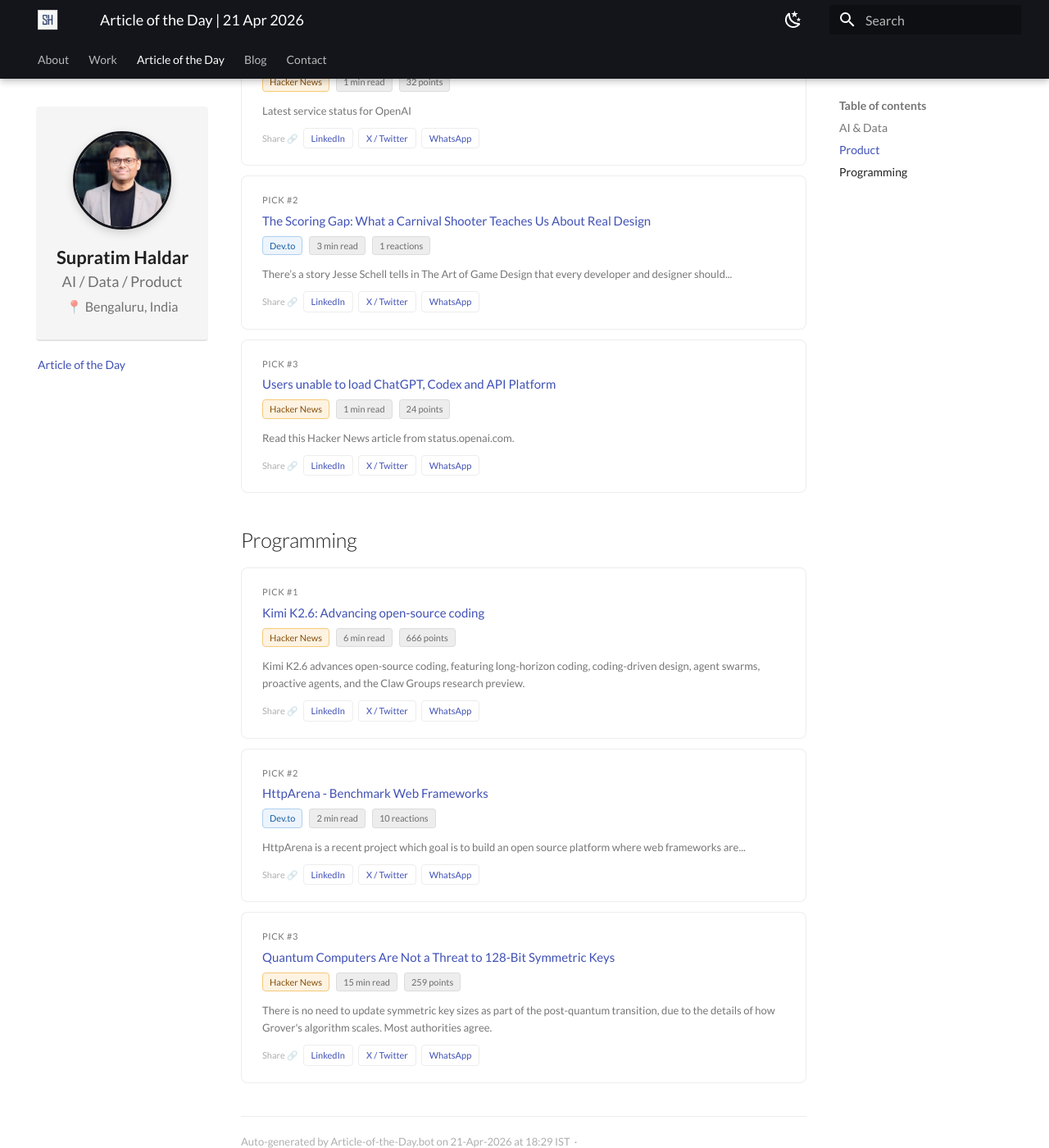
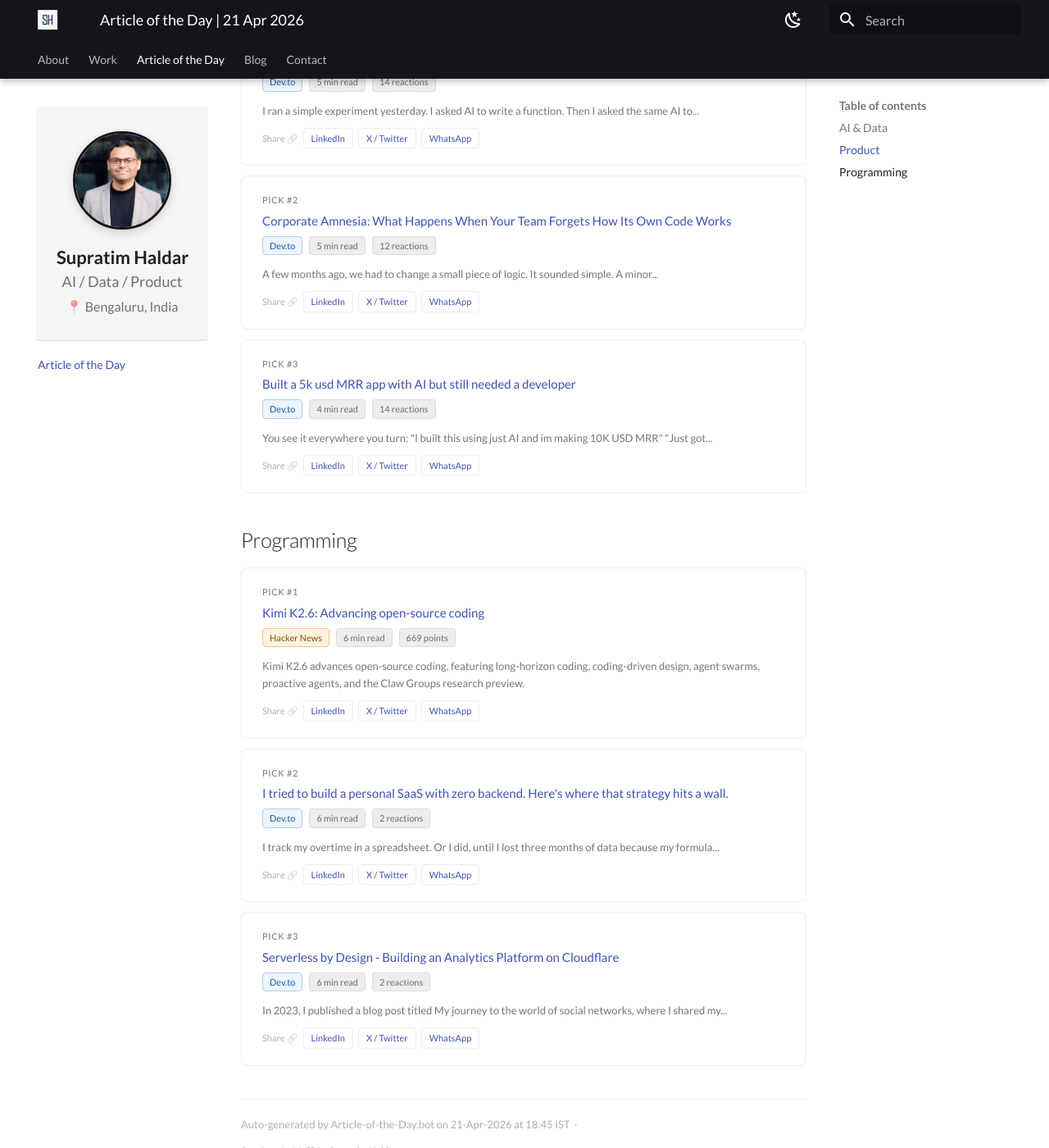
Before and after one commit to SupratimH/supratimh.github.io, an MkDocs documentation site: the page built from docs/article_of_the_day/index.md, in a window 1280 px wide and 1400 px high, scrolled down 1077 px. Shown: the whole window at 82% size. Built offline with MkDocs 1.6.1 and Material for MkDocs 9.7.7, drawn with Linux system fonts in a browser that asks for light colours.

Commit message:
ArticleBot chore: articles 2026-04-21

```diff
--- a/docs/article_of_the_day/index.md
+++ b/docs/article_of_the_day/index.md
@@ -98,25 +98,25 @@
 
 <div class="aotd-card" id="pick-1-product">
   <div class="aotd-rank">Pick #1</div>
-  <a class="aotd-title" href="https://status.openai.com/history" target="_blank" rel="noopener">
-    ChatGPT and Codex Down
+  <a class="aotd-title" href="https://dev.to/harsh2644/i-asked-ai-to-review-its-own-code-it-gave-itself-1010-5b7n" target="_blank" rel="noopener">
+    I Asked AI to Review Its Own Code. It Gave Itself 10/10.
   </a>
   <div class="aotd-meta">
-    <span class="aotd-badge aotd-badge--hn">Hacker News</span>
-    <span class="aotd-badge">1 min read</span>
-    <span class="aotd-badge">32 points</span>
+    <span class="aotd-badge aotd-badge--devto">Dev.to</span>
+    <span class="aotd-badge">5 min read</span>
+    <span class="aotd-badge">14 reactions</span>
   </div>
-  <p class="aotd-summary">Latest service status for OpenAI</p>
+  <p class="aotd-summary">I ran a simple experiment yesterday.  I asked AI to write a function. Then I asked the same AI to...</p>
   <div class="aotd-share">
     <span class="aotd-share-label">Share 🔗</span>
     <a class="aotd-share-btn aotd-share-btn--li"
-       href="https://www.linkedin.com/sharing/share-offsite/?url=https%3A//supratimh.github.io/article_of_the_day/%23pick-1-product&summary=Today%27s%20read%20@%20%22ChatGPT%20and%20Codex%20Down%22%3A%20Latest%20service%20status%20for%20OpenAI"
+       href="https://www.linkedin.com/sharing/share-offsite/?url=https%3A//supratimh.github.io/article_of_the_day/%23pick-1-product&summary=Today%27s%20read%20@%20%22I%20Asked%20AI%20to%20Review%20Its%20Own%20Code.%20It%20Gave%20Itself%2010/10.%22%3A%20I%20ran%20a%20simple%20experiment%20yesterday.%20%20I%20asked%20AI%20to%20write%20a%20function.%20Then%20I%20asked%20the%20same%20AI%20to..."
        target="_blank" rel="noopener">LinkedIn</a>
     <a class="aotd-share-btn aotd-share-btn--x"
-       href="https://x.com/intent/tweet?text=Today%27s%20read%20@%20%22ChatGPT%20and%20Codex%20Down%22%3A%20Latest%20service%20status%20for%20OpenAI&url=https%3A//supratimh.github.io/article_of_the_day/%23pick-1-product"
+       href="https://x.com/intent/tweet?text=Today%27s%20read%20@%20%22I%20Asked%20AI%20to%20Review%20Its%20Own%20Code.%20It%20Gave%20Itself%2010/10.%22%3A%20I%20ran%20a%20simple%20experiment%20yesterday.%20%20I%20asked%20AI%20to%20write%20a%20function.%20Then%20I%20asked%20the%20same%20AI%20to...&url=https%3A//supratimh.github.io/article_of_the_day/%23pick-1-product"
        target="_blank" rel="noopener">X / Twitter</a>
     <a class="aotd-share-btn aotd-share-btn--wa"
-       href="https://wa.me/?text=Today%27s%20read%20@%20%22ChatGPT%20and%20Codex%20Down%22%3A%20Latest%20service%20status%20for%20OpenAI%0A%0Ahttps%3A//supratimh.github.io/article_of_the_day/%23pick-1-product"
+       href="https://wa.me/?text=Today%27s%20read%20@%20%22I%20Asked%20AI%20to%20Review%20Its%20Own%20Code.%20It%20Gave%20Itself%2010/10.%22%3A%20I%20ran%20a%20simple%20experiment%20yesterday.%20%20I%20asked%20AI%20to%20write%20a%20function.%20Then%20I%20asked%20the%20same%20AI%20to...%0A%0Ahttps%3A//supratimh.github.io/article_of_the_day/%23pick-1-product"
        target="_blank" rel="noopener">WhatsApp</a>
   </div>
 </div>
@@ -124,25 +124,25 @@
 
 <div class="aotd-card" id="pick-2-product">
   <div class="aotd-rank">Pick #2</div>
-  <a class="aotd-title" href="https://dev.to/sam_novak_574b07811e18495/the-scoring-gap-what-a-carnival-shooter-teaches-us-about-real-design-3k2c" target="_blank" rel="noopener">
-    The Scoring Gap: What a Carnival Shooter Teaches Us About Real Design
+  <a class="aotd-title" href="https://dev.to/gavincettolo/corporate-amnesia-what-happens-when-your-team-forgets-how-its-own-code-works-ma8" target="_blank" rel="noopener">
+    Corporate Amnesia: What Happens When Your Team Forgets How Its Own Code Works
   </a>
   <div class="aotd-meta">
     <span class="aotd-badge aotd-badge--devto">Dev.to</span>
-    <span class="aotd-badge">3 min read</span>
-    <span class="aotd-badge">1 reactions</span>
+    <span class="aotd-badge">5 min read</span>
+    <span class="aotd-badge">12 reactions</span>
   </div>
-  <p class="aotd-summary">There’s a story Jesse Schell tells in The Art of Game Design that every developer and designer should...</p>
+  <p class="aotd-summary">A few months ago, we had to change a small piece of logic.  It sounded simple. A minor...</p>
   <div class="aotd-share">
     <span class="aotd-share-label">Share 🔗</span>
     <a class="aotd-share-btn aotd-share-btn--li"
-       href="https://www.linkedin.com/sharing/share-offsite/?url=https%3A//supratimh.github.io/article_of_the_day/%23pick-2-product&summary=Today%27s%20read%20@%20%22The%20Scoring%20Gap%3A%20What%20a%20Carnival%20Shooter%20Teaches%20Us%20About%20Real%20Design%22%3A%20There%E2%80%99s%20a%20story%20Jesse%20Schell%20tells%20in%20The%20Art%20of%20Game%20Design%20that%20every%20developer%20and%20designer%20should..."
+       href="https://www.linkedin.com/sharing/share-offsite/?url=https%3A//supratimh.github.io/article_of_the_day/%23pick-2-product&summary=Today%27s%20read%20@%20%22Corporate%20Amnesia%3A%20What%20Happens%20When%20Your%20Team%20Forgets%20How%20Its%20Own%20Code%20Works%22%3A%20A%20few%20months%20ago%2C%20we%20had%20to%20change%20a%20small%20piece%20of%20logic.%20%20It%20sounded%20simple.%20A%20minor..."
        target="_blank" rel="noopener">LinkedIn</a>
     <a class="aotd-share-btn aotd-share-btn--x"
-       href="https://x.com/intent/tweet?text=Today%27s%20read%20@%20%22The%20Scoring%20Gap%3A%20What%20a%20Carnival%20Shooter%20Teaches%20Us%20About%20Real%20Design%22%3A%20There%E2%80%99s%20a%20story%20Jesse%20Schell%20tells%20in%20The%20Art%20of%20Game%20Design%20that%20every%20developer%20and%20designer%20should...&url=https%3A//supratimh.github.io/article_of_the_day/%23pick-2-product"
+       href="https://x.com/intent/tweet?text=Today%27s%20read%20@%20%22Corporate%20Amnesia%3A%20What%20Happens%20When%20Your%20Team%20Forgets%20How%20Its%20Own%20Code%20Works%22%3A%20A%20few%20months%20ago%2C%20we%20had%20to%20change%20a%20small%20piece%20of%20logic.%20%20It%20sounded%20simple.%20A%20minor...&url=https%3A//supratimh.github.io/article_of_the_day/%23pick-2-product"
        target="_blank" rel="noopener">X / Twitter</a>
     <a class="aotd-share-btn aotd-share-btn--wa"
-       href="https://wa.me/?text=Today%27s%20read%20@%20%22The%20Scoring%20Gap%3A%20What%20a%20Carnival%20Shooter%20Teaches%20Us%20About%20Real%20Design%22%3A%20There%E2%80%99s%20a%20story%20Jesse%20Schell%20tells%20in%20The%20Art%20of%20Game%20Design%20that%20every%20developer%20and%20designer%20should...%0A%0Ahttps%3A//supratimh.github.io/article_of_the_day/%23pick-2-product"
+       href="https://wa.me/?text=Today%27s%20read%20@%20%22Corporate%20Amnesia%3A%20What%20Happens%20When%20Your%20Team%20Forgets%20How%20Its%20Own%20Code%20Works%22%3A%20A%20few%20months%20ago%2C%20we%20had%20to%20change%20a%20small%20piece%20of%20logic.%20%20It%20sounded%20simple.%20A%20minor...%0A%0Ahttps%3A//supratimh.github.io/article_of_the_day/%23pick-2-product"
        target="_blank" rel="noopener">WhatsApp</a>
   </div>
 </div>
@@ -150,25 +150,25 @@
 
 <div class="aotd-card" id="pick-3-product">
   <div class="aotd-rank">Pick #3</div>
-  <a class="aotd-title" href="https://status.openai.com/incidents/01KPNN2V2SMP3TAN3MCJK87W50" target="_blank" rel="noopener">
-    Users unable to load ChatGPT, Codex and API Platform
+  <a class="aotd-title" href="https://dev.to/chocoscoding/built-a-5k-usd-mrr-app-with-ai-but-still-needed-a-developer-2k8p" target="_blank" rel="noopener">
+    Built a 5k usd MRR app with AI but still needed a developer
   </a>
   <div class="aotd-meta">
-    <span class="aotd-badge aotd-badge--hn">Hacker News</span>
-    <span class="aotd-badge">1 min read</span>
-    <span class="aotd-badge">24 points</span>
+    <span class="aotd-badge aotd-badge--devto">Dev.to</span>
+    <span class="aotd-badge">4 min read</span>
+    <span class="aotd-badge">14 reactions</span>
   </div>
-  <p class="aotd-summary">Read this Hacker News article from status.openai.com.</p>
+  <p class="aotd-summary">You see it everywhere you turn:   &quot;I built this using just AI and im making 10K USD MRR&quot;  &quot;Just got...</p>
   <div class="aotd-share">
     <span class="aotd-share-label">Share 🔗</span>
     <a class="aotd-share-btn aotd-share-btn--li"
-       href="https://www.linkedin.com/sharing/share-offsite/?url=https%3A//supratimh.github.io/article_of_the_day/%23pick-3-product&summary=Today%27s%20read%20@%20%22Users%20unable%20to%20load%20ChatGPT%2C%20Codex%20and%20API%20Platform%22%3A%20Read%20this%20Hacker%20News%20article%20from%20status.openai.com."
+       href="https://www.linkedin.com/sharing/share-offsite/?url=https%3A//supratimh.github.io/article_of_the_day/%23pick-3-product&summary=Today%27s%20read%20@%20%22Built%20a%205k%20usd%20MRR%20app%20with%20AI%20but%20still%20needed%20a%20developer%22%3A%20You%20see%20it%20everywhere%20you%20turn%3A%20%20%20%22I%20built%20this%20using%20just%20AI%20and%20im%20making%2010K%20USD%20MRR%22%20%20%22Just%20got..."
        target="_blank" rel="noopener">LinkedIn</a>
     <a class="aotd-share-btn aotd-share-btn--x"
-       href="https://x.com/intent/tweet?text=Today%27s%20read%20@%20%22Users%20unable%20to%20load%20ChatGPT%2C%20Codex%20and%20API%20Platform%22%3A%20Read%20this%20Hacker%20News%20article%20from%20status.openai.com.&url=https%3A//supratimh.github.io/article_of_the_day/%23pick-3-product"
+       href="https://x.com/intent/tweet?text=Today%27s%20read%20@%20%22Built%20a%205k%20usd%20MRR%20app%20with%20AI%20but%20still%20needed%20a%20developer%22%3A%20You%20see%20it%20everywhere%20you%20turn%3A%20%20%20%22I%20built%20this%20using%20just%20AI%20and%20im%20making%2010K%20USD%20MRR%22%20%20%22Just%20got...&url=https%3A//supratimh.github.io/article_of_the_day/%23pick-3-product"
        target="_blank" rel="noopener">X / Twitter</a>
     <a class="aotd-share-btn aotd-share-btn--wa"
-       href="https://wa.me/?text=Today%27s%20read%20@%20%22Users%20unable%20to%20load%20ChatGPT%2C%20Codex%20and%20API%20Platform%22%3A%20Read%20this%20Hacker%20News%20article%20from%20status.openai.com.%0A%0Ahttps%3A//supratimh.github.io/article_of_the_day/%23pick-3-product"
+       href="https://wa.me/?text=Today%27s%20read%20@%20%22Built%20a%205k%20usd%20MRR%20app%20with%20AI%20but%20still%20needed%20a%20developer%22%3A%20You%20see%20it%20everywhere%20you%20turn%3A%20%20%20%22I%20built%20this%20using%20just%20AI%20and%20im%20making%2010K%20USD%20MRR%22%20%20%22Just%20got...%0A%0Ahttps%3A//supratimh.github.io/article_of_the_day/%23pick-3-product"
        target="_blank" rel="noopener">WhatsApp</a>
   </div>
 </div>
@@ -184,7 +184,7 @@
   <div class="aotd-meta">
     <span class="aotd-badge aotd-badge--hn">Hacker News</span>
     <span class="aotd-badge">6 min read</span>
-    <span class="aotd-badge">666 points</span>
+    <span class="aotd-badge">669 points</span>
   </div>
   <p class="aotd-summary">Kimi K2.6 advances open-source coding, featuring long-horizon coding, coding-driven design, agent swarms, proactive agents, and the Claw Groups research preview.</p>
   <div class="aotd-share">
@@ -204,25 +204,25 @@
 
 <div class="aotd-card" id="pick-2-programming">
   <div class="aotd-rank">Pick #2</div>
-  <a class="aotd-title" href="https://dev.to/mda2av/httparena-benchmark-web-frameworks-4328" target="_blank" rel="noopener">
-    HttpArena - Benchmark Web Frameworks
+  <a class="aotd-title" href="https://dev.to/deeshansharma/i-tried-to-build-a-personal-saas-with-zero-backend-heres-where-that-strategy-hits-a-wall-210i" target="_blank" rel="noopener">
+    I tried to build a personal SaaS with zero backend. Here&#x27;s where that strategy hits a wall.
   </a>
   <div class="aotd-meta">
     <span class="aotd-badge aotd-badge--devto">Dev.to</span>
-    <span class="aotd-badge">2 min read</span>
-    <span class="aotd-badge">10 reactions</span>
+    <span class="aotd-badge">6 min read</span>
+    <span class="aotd-badge">2 reactions</span>
   </div>
-  <p class="aotd-summary">HttpArena is a recent project which goal is to build an open source platform where web frameworks are...</p>
+  <p class="aotd-summary">I track my overtime in a spreadsheet. Or I did, until I lost three months of data because my formula...</p>
   <div class="aotd-share">
     <span class="aotd-share-label">Share 🔗</span>
     <a class="aotd-share-btn aotd-share-btn--li"
-       href="https://www.linkedin.com/sharing/share-offsite/?url=https%3A//supratimh.github.io/article_of_the_day/%23pick-2-programming&summary=Today%27s%20read%20@%20%22HttpArena%20-%20Benchmark%20Web%20Frameworks%22%3A%20HttpArena%20is%20a%20recent%20project%20which%20goal%20is%20to%20build%20an%20open%20source%20platform%20where%20web%20frameworks%20are..."
+       href="https://www.linkedin.com/sharing/share-offsite/?url=https%3A//supratimh.github.io/article_of_the_day/%23pick-2-programming&summary=Today%27s%20read%20@%20%22I%20tried%20to%20build%20a%20personal%20SaaS%20with%20zero%20backend.%20Here%27s%20where%20that%20strategy%20hits%20a%20wall.%22%3A%20I%20track%20my%20overtime%20in%20a%20spreadsheet.%20Or%20I%20did%2C%20until%20I%20lost%20three%20months%20of%20data%20because%20my%20formula..."
        target="_blank" rel="noopener">LinkedIn</a>
     <a class="aotd-share-btn aotd-share-btn--x"
-       href="https://x.com/intent/tweet?text=Today%27s%20read%20@%20%22HttpArena%20-%20Benchmark%20Web%20Frameworks%22%3A%20HttpArena%20is%20a%20recent%20project%20which%20goal%20is%20to%20build%20an%20open%20source%20platform%20where%20web%20frameworks%20are...&url=https%3A//supratimh.github.io/article_of_the_day/%23pick-2-programming"
+       href="https://x.com/intent/tweet?text=Today%27s%20read%20@%20%22I%20tried%20to%20build%20a%20personal%20SaaS%20with%20zero%20backend.%20Here%27s%20where%20that%20strategy%20hits%20a%20wall.%22%3A%20I%20track%20my%20overtime%20in%20a%20spreadsheet.%20Or%20I%20did%2C%20until%20I%20lost%20three%20months%20of%20data%20because%20my%20formula...&url=https%3A//supratimh.github.io/article_of_the_day/%23pick-2-programming"
        target="_blank" rel="noopener">X / Twitter</a>
     <a class="aotd-share-btn aotd-share-btn--wa"
-       href="https://wa.me/?text=Today%27s%20read%20@%20%22HttpArena%20-%20Benchmark%20Web%20Frameworks%22%3A%20HttpArena%20is%20a%20recent%20project%20which%20goal%20is%20to%20build%20an%20open%20source%20platform%20where%20web%20frameworks%20are...%0A%0Ahttps%3A//supratimh.github.io/article_of_the_day/%23pick-2-programming"
+       href="https://wa.me/?text=Today%27s%20read%20@%20%22I%20tried%20to%20build%20a%20personal%20SaaS%20with%20zero%20backend.%20Here%27s%20where%20that%20strategy%20hits%20a%20wall.%22%3A%20I%20track%20my%20overtime%20in%20a%20spreadsheet.%20Or%20I%20did%2C%20until%20I%20lost%20three%20months%20of%20data%20because%20my%20formula...%0A%0Ahttps%3A//supratimh.github.io/article_of_the_day/%23pick-2-programming"
        target="_blank" rel="noopener">WhatsApp</a>
   </div>
 </div>
@@ -230,32 +230,32 @@
 
 <div class="aotd-card" id="pick-3-programming">
   <div class="aotd-rank">Pick #3</div>
-  <a class="aotd-title" href="https://words.filippo.io/128-bits/" target="_blank" rel="noopener">
-    Quantum Computers Are Not a Threat to 128-Bit Symmetric Keys
+  <a class="aotd-title" href="https://dev.to/eyalestrin/serverless-by-design-building-an-analytics-platform-on-cloudflare-blc" target="_blank" rel="noopener">
+    Serverless by Design - Building an Analytics Platform on Cloudflare
   </a>
   <div class="aotd-meta">
-    <span class="aotd-badge aotd-badge--hn">Hacker News</span>
-    <span class="aotd-badge">15 min read</span>
-    <span class="aotd-badge">259 points</span>
+    <span class="aotd-badge aotd-badge--devto">Dev.to</span>
+    <span class="aotd-badge">6 min read</span>
+    <span class="aotd-badge">2 reactions</span>
   </div>
-  <p class="aotd-summary">There is no need to update symmetric key sizes as part of the post-quantum transition, due to the details of how Grover&#x27;s algorithm scales. Most authorities agree.</p>
+  <p class="aotd-summary">In 2023, I published a blog post titled My journey to the world of social networks, where I shared my...</p>
   <div class="aotd-share">
     <span class="aotd-share-label">Share 🔗</span>
     <a class="aotd-share-btn aotd-share-btn--li"
-       href="https://www.linkedin.com/sharing/share-offsite/?url=https%3A//supratimh.github.io/article_of_the_day/%23pick-3-programming&summary=Today%27s%20read%20@%20%22Quantum%20Computers%20Are%20Not%20a%20Threat%20to%20128-Bit%20Symmetric%20Keys%22%3A%20There%20is%20no%20need%20to%20update%20symmetric%20key%20sizes%20as%20part%20of%20the%20post-quantum%20transition%2C%20due%20to%20the%20details%20of%20how%20Grover%27s%20algorithm%20scales.%20Most%20authorities%20agree."
+       href="https://www.linkedin.com/sharing/share-offsite/?url=https%3A//supratimh.github.io/article_of_the_day/%23pick-3-programming&summary=Today%27s%20read%20@%20%22Serverless%20by%20Design%20-%20Building%20an%20Analytics%20Platform%20on%20Cloudflare%22%3A%20In%202023%2C%20I%20published%20a%20blog%20post%20titled%20My%20journey%20to%20the%20world%20of%20social%20networks%2C%20where%20I%20shared%20my..."
        target="_blank" rel="noopener">LinkedIn</a>
     <a class="aotd-share-btn aotd-share-btn--x"
-       href="https://x.com/intent/tweet?text=Today%27s%20read%20@%20%22Quantum%20Computers%20Are%20Not%20a%20Threat%20to%20128-Bit%20Symmetric%20Keys%22%3A%20There%20is%20no%20need%20to%20update%20symmetric%20key%20sizes%20as%20part%20of%20the%20post-quantum%20transition%2C%20due%20to%20the%20details%20of%20how%20Grover%27s%20algorithm%20scales.%20Most%20authorities%20agree.&url=https%3A//supratimh.github.io/article_of_the_day/%23pick-3-programming"
+       href="https://x.com/intent/tweet?text=Today%27s%20read%20@%20%22Serverless%20by%20Design%20-%20Building%20an%20Analytics%20Platform%20on%20Cloudflare%22%3A%20In%202023%2C%20I%20published%20a%20blog%20post%20titled%20My%20journey%20to%20the%20world%20of%20social%20networks%2C%20where%20I%20shared%20my...&url=https%3A//supratimh.github.io/article_of_the_day/%23pick-3-programming"
        target="_blank" rel="noopener">X / Twitter</a>
     <a class="aotd-share-btn aotd-share-btn--wa"
-       href="https://wa.me/?text=Today%27s%20read%20@%20%22Quantum%20Computers%20Are%20Not%20a%20Threat%20to%20128-Bit%20Symmetric%20Keys%22%3A%20There%20is%20no%20need%20to%20update%20symmetric%20key%20sizes%20as%20part%20of%20the%20post-quantum%20transition%2C%20due%20to%20the%20details%20of%20how%20Grover%27s%20algorithm%20scales.%20Most%20authorities%20agree.%0A%0Ahttps%3A//supratimh.github.io/article_of_the_day/%23pick-3-programming"
+       href="https://wa.me/?text=Today%27s%20read%20@%20%22Serverless%20by%20Design%20-%20Building%20an%20Analytics%20Platform%20on%20Cloudflare%22%3A%20In%202023%2C%20I%20published%20a%20blog%20post%20titled%20My%20journey%20to%20the%20world%20of%20social%20networks%2C%20where%20I%20shared%20my...%0A%0Ahttps%3A//supratimh.github.io/article_of_the_day/%23pick-3-programming"
        target="_blank" rel="noopener">WhatsApp</a>
   </div>
 </div>
 
 
 <div class="aotd-footer">
-  Auto-generated by Article-of-the-Day.bot on 21-Apr-2026 at 18:29 IST &nbsp;·&nbsp;
+  Auto-generated by Article-of-the-Day.bot on 21-Apr-2026 at 18:45 IST &nbsp;·&nbsp;
 </div>
 
 <div class="aotd-attribution">
```
Also changed, not shown: docs/article_of_the_day/2026-04-21.md (+45 -45 lines).
